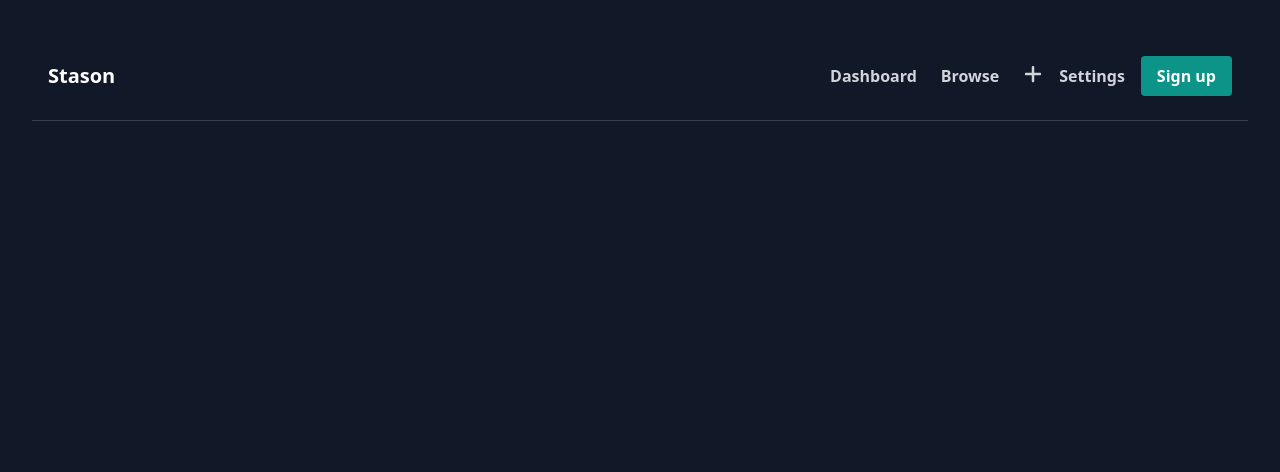
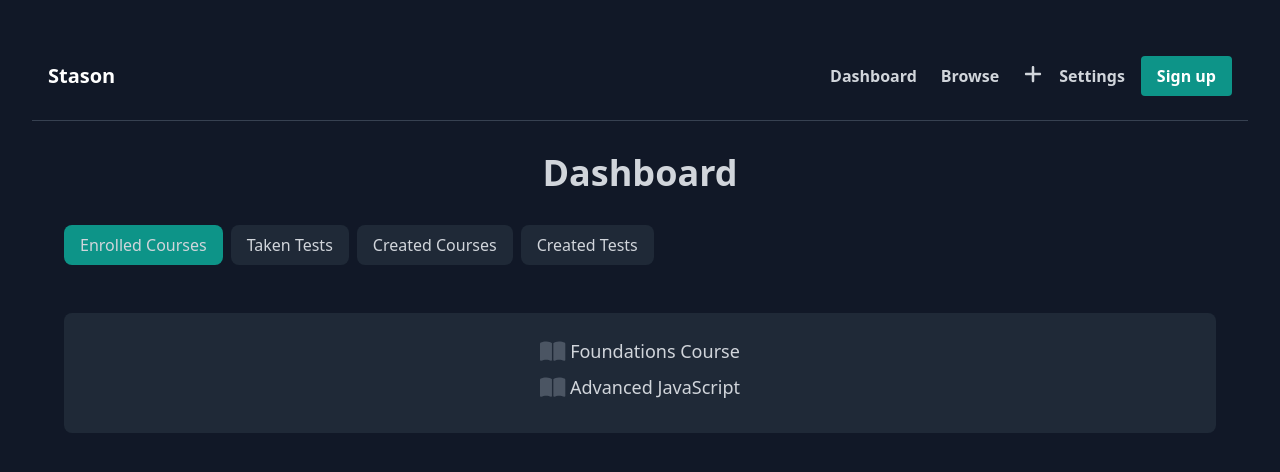
Before and after one commit to Izamu69/dyploma, a React (Vite) app: page /dashboard in a window 1280 px wide. Shown: the top 472 px of the page. Built offline with nearby package versions, Linux system fonts and the light colour scheme.

Commit message:
dashboard ui added

```diff
--- a/index.html
+++ b/index.html
@@ -4,7 +4,7 @@
     <meta charset="UTF-8" />
     <link rel="icon" type="image/svg+xml" href="/vite.svg" />
     <meta name="viewport" content="width=device-width, initial-scale=1.0" />
-    <title>Vite + React</title>
+    <title>Stason</title>
   </head>
   <body>
     <div id="root"></div>
--- a/ui/App.jsx
+++ b/ui/App.jsx
@@ -11,6 +11,7 @@ import LessonCreator from './components/LessonCreator';
 import ChooseCreation from './components/ChooseCreation';
 import CoursePage from './components/CoursePage';
 import CreateCoursePage from './components/CreateCoursePage';
+import Dashboard from './components/Dashboard';
 
 function App() {
   return (
@@ -27,6 +28,7 @@ function App() {
           <Route path="/create" element={<ChooseCreation />} />
           <Route path="/course" element={<CoursePage />} />
           <Route path="/createcourse" element={<CreateCoursePage />} />
+          <Route path="/dashboard" element={<Dashboard />} />
         </Routes>
       </div>
     </BrowserRouter>
--- a/ui/components/ChooseCreation.jsx
+++ b/ui/components/ChooseCreation.jsx
@@ -20,14 +20,14 @@ const ChooseCreation = () => {
             <div className="space-x-4 flex">
                 <button
                     onClick={handleCreateCourse}
-                    className="flex items-center bg-teal-600 text-white py-4 px-8 rounded mb-4 hover:bg-teal-700 transition duration-300 transform hover:scale-105"
+                    className="flex items-center bg-teal-600 text-white py-4 px-8 rounded mb-4 hover:bg-teal-700 transition duration-300 transform hover:scale-105 font-bold"
                 >
                     <FontAwesomeIcon icon={faBook} className="mr-2" />
                     Create Course
                 </button>
                 <button
                     onClick={handleCreateTest}
-                    className="flex items-center bg-teal-600 text-white py-4 px-8 rounded mb-4 hover:bg-teal-700 transition duration-300 transform hover:scale-105"
+                    className="flex items-center bg-teal-600 text-white py-4 px-8 rounded mb-4 hover:bg-teal-700 transition duration-300 transform hover:scale-105 font-bold"
                 >
                     <FontAwesomeIcon icon={faClipboardList} className="mr-2" />
                     Create Test
--- /dev/null
+++ b/ui/components/Dashboard.jsx
@@ -0,0 +1,122 @@
+import React, { useState, useEffect } from 'react';
+import { FontAwesomeIcon } from '@fortawesome/react-fontawesome';
+import { faBookOpen, faClipboardList, faTasks, faPlusCircle } from '@fortawesome/free-solid-svg-icons';
+import { Link } from 'react-router-dom';
+
+const Dashboard = () => {
+    const [activeTab, setActiveTab] = useState('enrolledCourses');
+    const [enrolledCourses, setEnrolledCourses] = useState([]);
+    const [takenTests, setTakenTests] = useState([]);
+    const [createdCourses, setCreatedCourses] = useState([]);
+    const [createdTests, setCreatedTests] = useState([]);
+
+    useEffect(() => {
+        // Fetch the data for enrolled courses, taken tests, created courses, and created tests
+        // For demonstration purposes, using static data
+
+        setEnrolledCourses([
+            { id: 1, name: 'Foundations Course' },
+            { id: 2, name: 'Advanced JavaScript' },
+        ]);
+
+        setTakenTests([
+            { id: 1, name: 'JavaScript Basics Test', score: '85%' },
+            { id: 2, name: 'React Fundamentals Test', score: '90%' },
+        ]);
+
+        setCreatedCourses([
+            { id: 1, name: 'Intro to Python' },
+            { id: 2, name: 'Data Structures' },
+        ]);
+
+        setCreatedTests([
+            { id: 1, name: 'Python Basics Test' },
+            { id: 2, name: 'Algorithms Test' },
+        ]);
+    }, []);
+
+    const renderContent = () => {
+        switch (activeTab) {
+            case 'enrolledCourses':
+                return (
+                    <div className="bg-gray-800 p-6 rounded-lg mb-8">
+                        {enrolledCourses.map(course => (
+                            <div key={course.id} className="mb-2">
+                                <Link to={`/course/${course.id}`} className="text-lg bg-transparent p-4 m-0 border-none text-gray-300 hover:bg-gray-700 hover:rounded-lg">
+                                    <FontAwesomeIcon icon={faBookOpen} size='lg' className="text-gray-600" /> {course.name}
+                                </Link>
+                            </div>
+                        ))}
+                    </div>
+                );
+            case 'takenTests':
+                return (
+                    <div className="bg-gray-800 p-6 rounded-lg mb-8">
+                        {takenTests.map(test => (
+                            <div key={test.id} className="flex justify-between items-center mb-2">
+                                <Link to={`/test/${test.id}`} className="flex-grow text-left text-lg bg-transparent p-4 m-0 border-none text-gray-300 hover:bg-gray-700 hover:rounded-lg">
+                                    <FontAwesomeIcon icon={faClipboardList} size='lg' className="text-gray-600" /> {test.name}
+                                </Link>
+                                <span className="text-teal-600 text-lg">{test.score}</span>
+                            </div>
+                        ))}
+                    </div>
+                );
+            case 'createdCourses':
+                return (
+                    <div className="bg-gray-800 p-6 rounded-lg mb-8">
+                        {createdCourses.map(course => (
+                            <div key={course.id} className="mb-2">
+                                <Link to={`/course/${course.id}`} className="text-lg bg-transparent p-4 m-0 border-none text-gray-300 hover:bg-gray-700 hover:rounded-lg">
+                                    <FontAwesomeIcon icon={faBookOpen} size='lg' className="text-gray-600" /> {course.name}
+                                </Link>
+                            </div>
+                        ))}
+                        <Link to="/create-course" className="text-lg bg-transparent p-4 m-0 border-none text-teal-600 hover:text-teal-400 hover:rounded-lg">
+                            <FontAwesomeIcon icon={faPlusCircle} size='lg' /> Create New Course
+                        </Link>
+                    </div>
+                );
+            case 'createdTests':
+                return (
+                    <div className="bg-gray-800 p-6 rounded-lg mb-8">
+                        {createdTests.map(test => (
+                            <div key={test.id} className="mb-2">
+                                <Link to={`/test/${test.id}`} className="text-lg bg-transparent p-4 m-0 border-none text-gray-300 hover:bg-gray-700 hover:rounded-lg">
+                                    <FontAwesomeIcon icon={faTasks} size='lg' className="text-gray-600" /> {test.name}
+                                </Link>
+                            </div>
+                        ))}
+                        <Link to="/create-test" className="text-lg bg-transparent p-4 m-0 border-none text-teal-600 hover:text-teal-400 hover:rounded-lg">
+                            <FontAwesomeIcon icon={faPlusCircle} size='lg' /> Create New Test
+                        </Link>
+                    </div>
+                );
+            default:
+                return null;
+        }
+    };
+
+    return (
+        <div className="bg-gray-900 text-gray-300 min-h-screen p-8">
+            <h1 className="text-4xl font-bold mb-8">Dashboard</h1>
+            <div className="flex flex-col md:flex-row mb-8">
+                <button onClick={() => setActiveTab('enrolledCourses')} className={`px-4 py-2 mr-2 mb-4 ${activeTab === 'enrolledCourses' ? 'bg-teal-600' : 'bg-gray-800'} text-gray-300 rounded-lg`}>
+                    Enrolled Courses
+                </button>
+                <button onClick={() => setActiveTab('takenTests')} className={`px-4 py-2 mr-2 mb-4 ${activeTab === 'takenTests' ? 'bg-teal-600' : 'bg-gray-800'} text-gray-300 rounded-lg`}>
+                    Taken Tests
+                </button>
+                <button onClick={() => setActiveTab('createdCourses')} className={`px-4 py-2 mr-2 mb-4 ${activeTab === 'createdCourses' ? 'bg-teal-600' : 'bg-gray-800'} text-gray-300 rounded-lg`}>
+                    Created Courses
+                </button>
+                <button onClick={() => setActiveTab('createdTests')} className={`px-4 py-2 mr-2 mb-4 ${activeTab === 'createdTests' ? 'bg-teal-600' : 'bg-gray-800'} text-gray-300 rounded-lg`}>
+                    Created Tests
+                </button>
+            </div>
+            {renderContent()}
+        </div>
+    );
+};
+
+export default Dashboard;
--- a/ui/components/Header.jsx
+++ b/ui/components/Header.jsx
@@ -38,7 +38,7 @@ const Header = () => {
               }`}
             onClick={(e) => e.stopPropagation()}
           >
-            <a href="#" className="hover:text-white hover:underline font-bold block mb-4 md:inline md:mt-4 md:mr-6">
+            <a href="/dashboard" className="hover:text-white hover:underline font-bold block mb-4 md:inline md:mt-4 md:mr-6">
               Dashboard
             </a>
             <a href="/course" className="hover:text-white hover:underline font-bold block mb-4 md:inline md:mt-4 md:mr-6">
--- a/ui/components/UserSettings.jsx
+++ b/ui/components/UserSettings.jsx
@@ -49,10 +49,6 @@ const UserSettings = () => {
                                 <div className='mx-8'>
                                     <label htmlFor="userName" className="flex text-base font-bold">Username</label>
                                     <input type="text" id="userName" className="mt-1 flex md:w-1/2 w-full px-3 py-2 bg-gray-700 border border-gray-600 rounded" />
-                                </div>
-                                <div className='mx-8'>
-                                    <label htmlFor="email" className="flex text-base font-bold">Email</label>
-                                    <input type="email" id="email" className="mt-1 block md:w-1/2 w-full px-3 py-2 bg-gray-700 border border-gray-600 rounded" />
                                 </div>
                                 <div className='mx-8'>
                                     <label htmlFor="firstName" className="flex text-base font-bold">First Name</label>
```
